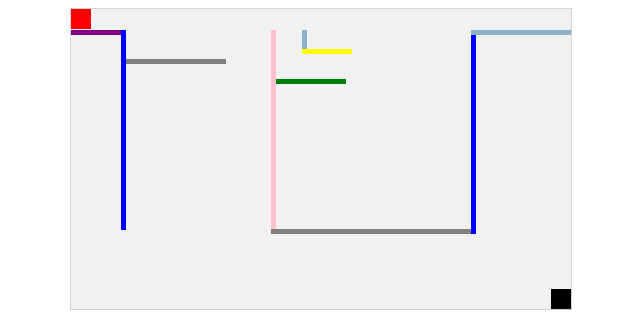
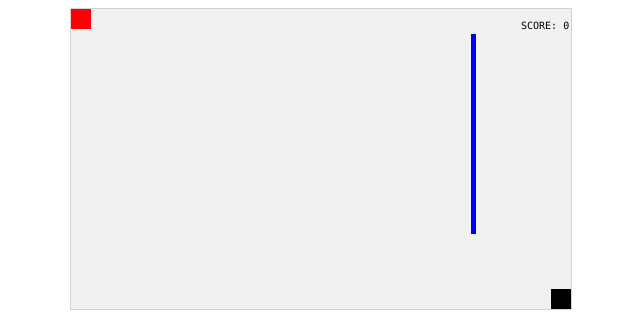
Before and after one commit to jealvarez123/Project-one-browser-game, a plain HTML site: page gameFiles/index.html in a window 1280 px wide. Shown: the top 332 px of the page, without its empty margins (319-959 px from the left). Drawn offline with Linux system fonts and the light colour scheme.

Commit message:
added a score board that increases when the gate is entered

```diff
--- a/gameFiles/js/app.js
+++ b/gameFiles/js/app.js
@@ -24,6 +24,8 @@ console.log('Can I kick it?');
 var myGamePiece;
 
 var myGate;
+
+var myScore ;
 
 var wall1;
 var wall2;
@@ -68,9 +70,9 @@ function startGame() {
 //                      (width, heigth, color, x, y)
     myGamePiece = new component(20, 20, "red", 0, 0);
     myGate = new component(20, 20, "black", 480, 280);
+    wall1 = new component(5, 200, "blue", 400, 25);
     wall3 = new component(50, 5, "purple", 0, 21);
     wall2 = new component(5, 200 , "pink", 200, 21);
-    wall1 = new component(5, 200, "blue", 400, 25);
     wall4 = new component(200, 5, "grey", 200, 220);
     wall5 = new component(200, 5, "#8DB3C7", 400, 21 );
     wall6 = new component(5, 20, "#8DB3C9", 231, 21);
@@ -104,6 +106,8 @@ function startGame() {
 
     mySound = new sound("beam.mp3");
 
+    myScore = new component("10px", "Consolas", "black", 450, 20, "text");
+
     myGameArea.start();
 }
 
@@ -134,7 +138,8 @@ var myGameArea = {
 }
 
 // this creates the pieces
-function component(width, height, color, x, y) {
+function component(width, height, color, x, y, type) {
+    this.type = type
     this.width = width;
     this.height = height;
     this.speedX = 0;
@@ -143,8 +148,14 @@ function component(width, height, color, x, y) {
     this.y = y;
     this.update = function(){
         ctx = myGameArea.context;
+        if (this.type == "text") {
+      ctx.font = this.width + " " + this.height;
+      ctx.fillStyle = color;
+      ctx.fillText(this.text, this.x, this.y);
+    } else {
         ctx.fillStyle = color;
         ctx.fillRect(this.x, this.y, this.width, this.height);
+      }
     }
 
 
@@ -232,61 +243,69 @@ this.hitLeft = () => {
     (mytop > otherbottom) ||
     (myright < otherleft) ||
     (myleft > otherright)) {
-
+      crash = false;
       }
-
+    return crash;
 
   }
+
 
 }
 
 // this updates the board, which is just a refresh rate. This also affects piece movement
+var currentScore = 0;
 function updateGameArea() {
+  myScore.text="SCORE: " + currentScore;
   if (myGamePiece.crashWith(myGate)) {
         mySound.play();
         myGameArea.stop();
+        currentScore += 1;
+
         startGame();
-
-    } else if(myGamePiece.crashWithwall(wall1)) {
+      } else if(myGamePiece.crashWithwall(wall1)) {
+        console.log("collision");
 
 
-    } else {
+startGame();
+      } else {
         myGameArea.clear();
+
         myGamePiece.update();
         myGate.update();
         wall1.update();
-        wall2.update();
-        wall3.update();
-        wall4.update();
-
-        wall5.update();
-        wall6.update();
-        wall7.update();
-        wall8.update();
-        wall9.update();
-        wall10.update();
-        wall11.update();
-        wall12.update();
-        wall13.update();
-        wall14.update();
-        wall15.update();
-        wall16.update();
-        wall17.update();
-        wall18.update();
-        wall19.update();
-        wall20.update();
-        wall21.update();
-        wall22.update();
-        wall23.update();
-        wall24.update();
-        wall25.update();
-        wall26.update();
-        wall27.update();
-        wall28.update();
-        wall29.update();
-        wall30.update();
+        // wall2.update();
+        // wall3.update();
+        // wall4.update();
+        //
+        // wall5.update();
+        // wall6.update();
+        // wall7.update();
+        // wall8.update();
+        // wall9.update();
+        // wall10.update();
+        // wall11.update();
+        // wall12.update();
+        // wall13.update();
+        // wall14.update();
+        // wall15.update();
+        // wall16.update();
+        // wall17.update();
+        // wall18.update();
+        // wall19.update();
+        // wall20.update();
+        // wall21.update();
+        // wall22.update();
+        // wall23.update();
+        // wall24.update();
+        // wall25.update();
+        // wall26.update();
+        // wall27.update();
+        // wall28.update();
+        // wall29.update();
+        // wall30.update();
 
 
+        myScore.update();
         myGamePiece.newPos();
         myGamePiece.speedX = 0;
         myGamePiece.speedY = 0;
```
Also changed, not shown: gameFiles/index.html (+2 -0 lines).
